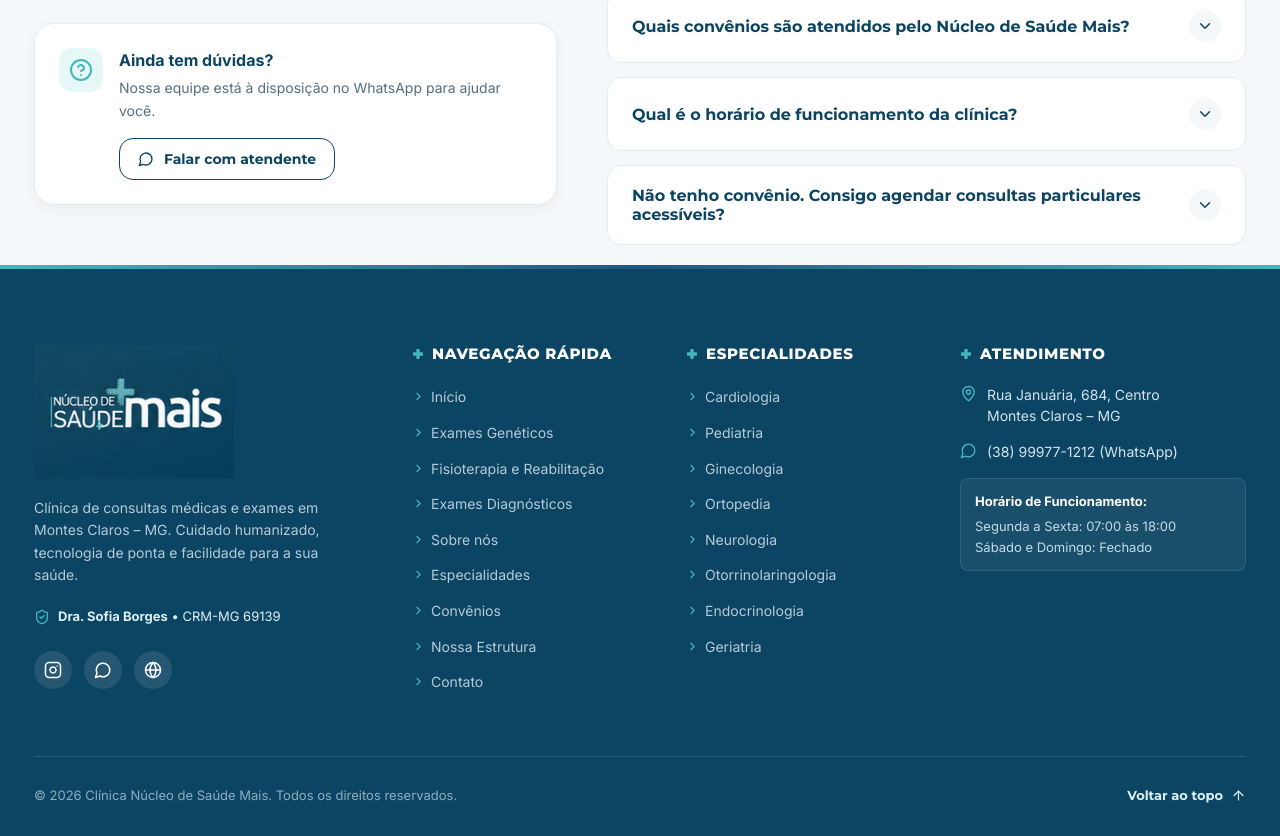
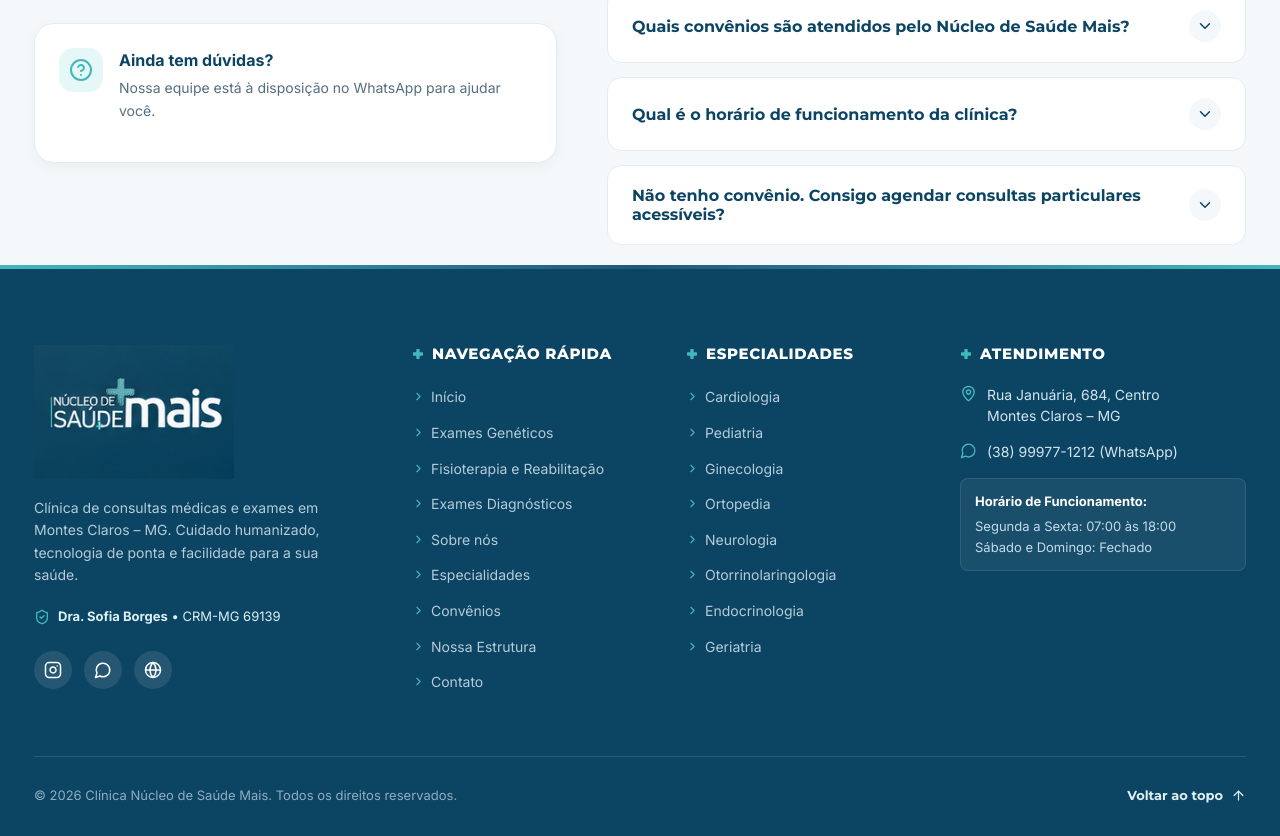
Before and after one commit to Karenfernandes20/nucleo-saude-mais, a Next.js app: page / in a window 1280 px wide. Shown: the part 6260-7096 px from the top of the page. Built offline with nearby package versions, Linux system fonts and the light colour scheme.

Commit message:
style: reduce repeated WhatsApp calls to action

```diff
--- a/src/components/faq.tsx
+++ b/src/components/faq.tsx
@@ -43,15 +43,7 @@ export default function FAQ() {
               <div className="faq-help-content">
                 <strong>Ainda tem dúvidas?</strong>
                 <p>Nossa equipe está à disposição no WhatsApp para ajudar você.</p>
-                <a
-                  href={whatsappHref}
-                  target="_blank"
-                  rel="noopener noreferrer"
-                  className="btn btn-outline-navy btn-sm faq-contact-btn"
-                >
-                  <MessageCircle size={16} />
-                  <span>Falar com atendente</span>
-                </a>
+
               </div>
             </div>
           </div>
```
